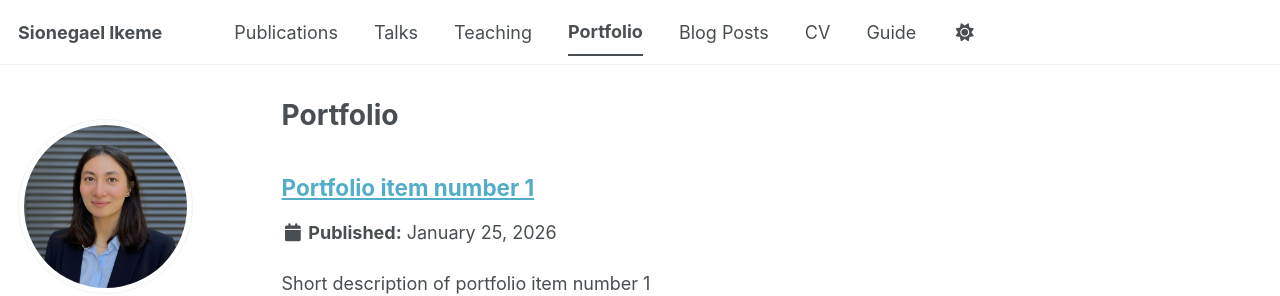
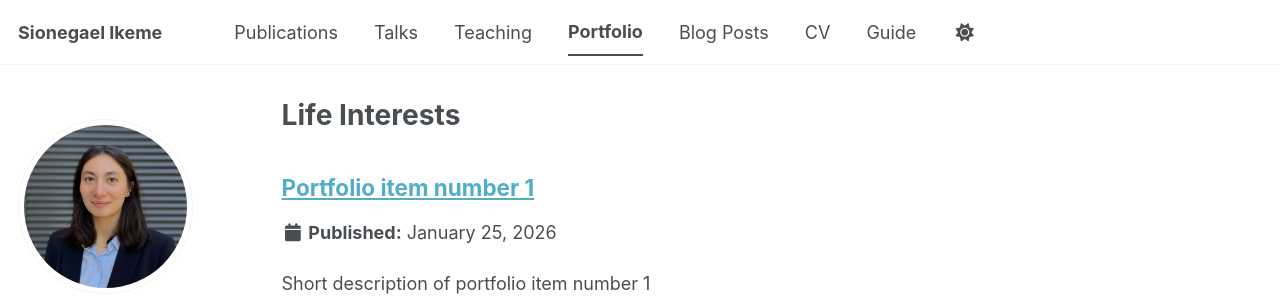
Before and after one commit to sikeme10/sikeme10.github.io, a Jekyll site: the page built from _pages/portfolio.html, in a window 1280 px wide and 1315 px high. Shown: the top 296 px of the window. Built offline with Jekyll 4.4.1, drawn with Linux system fonts in a browser that asks for light colours; some web fonts are replaced; a script bundle is joined from its source files by our own code; library files that are not in the unit come from our copies.

Commit message:
Rename portfolio title to 'Life Interests'

```diff
--- a/_pages/portfolio.html
+++ b/_pages/portfolio.html
@@ -1,6 +1,6 @@
 ---
 layout: archive
-title: "Portfolio"
+title: "Life Interests"
 permalink: /portfolio/
 author_profile: true
 ---
```
